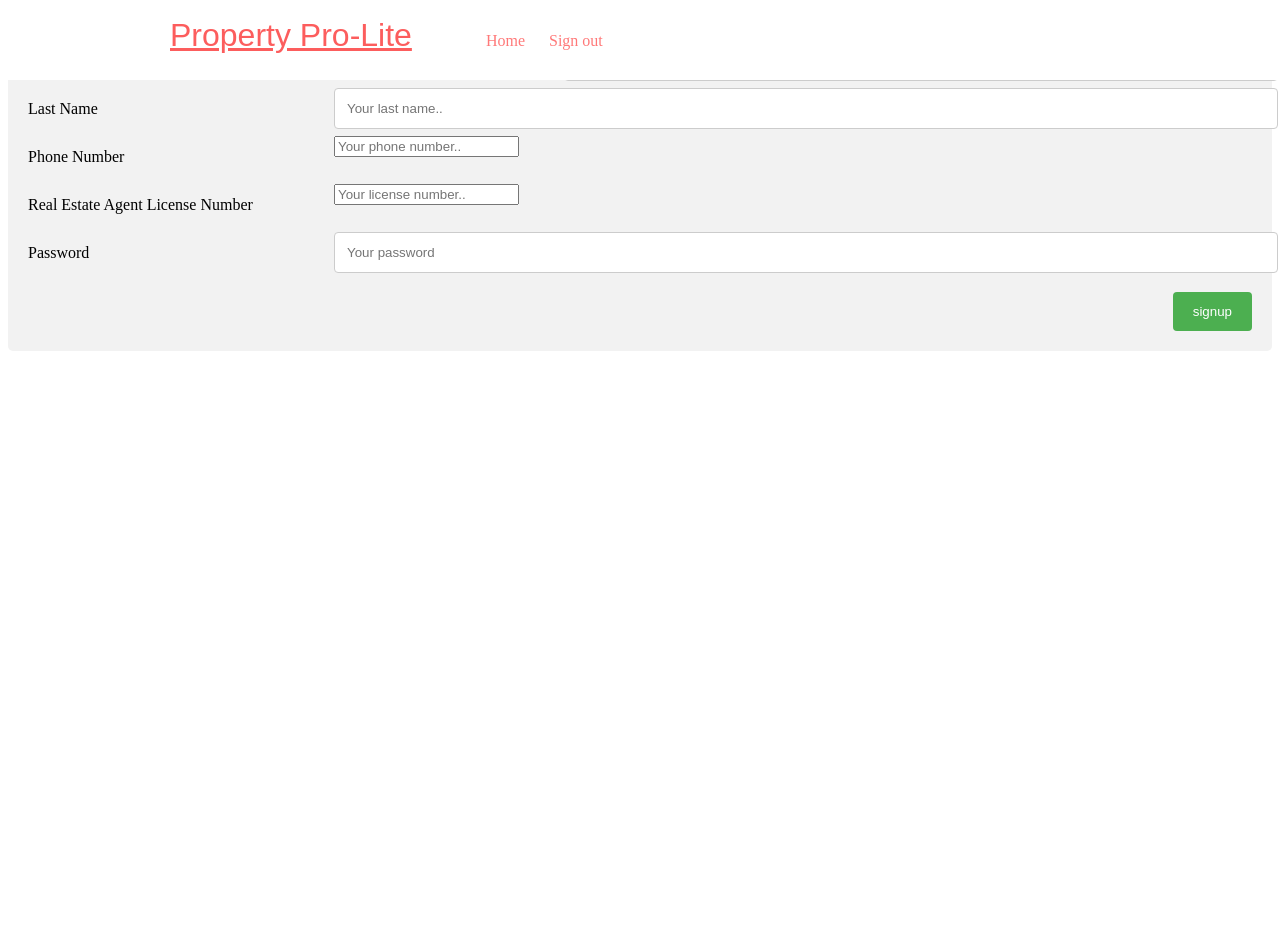
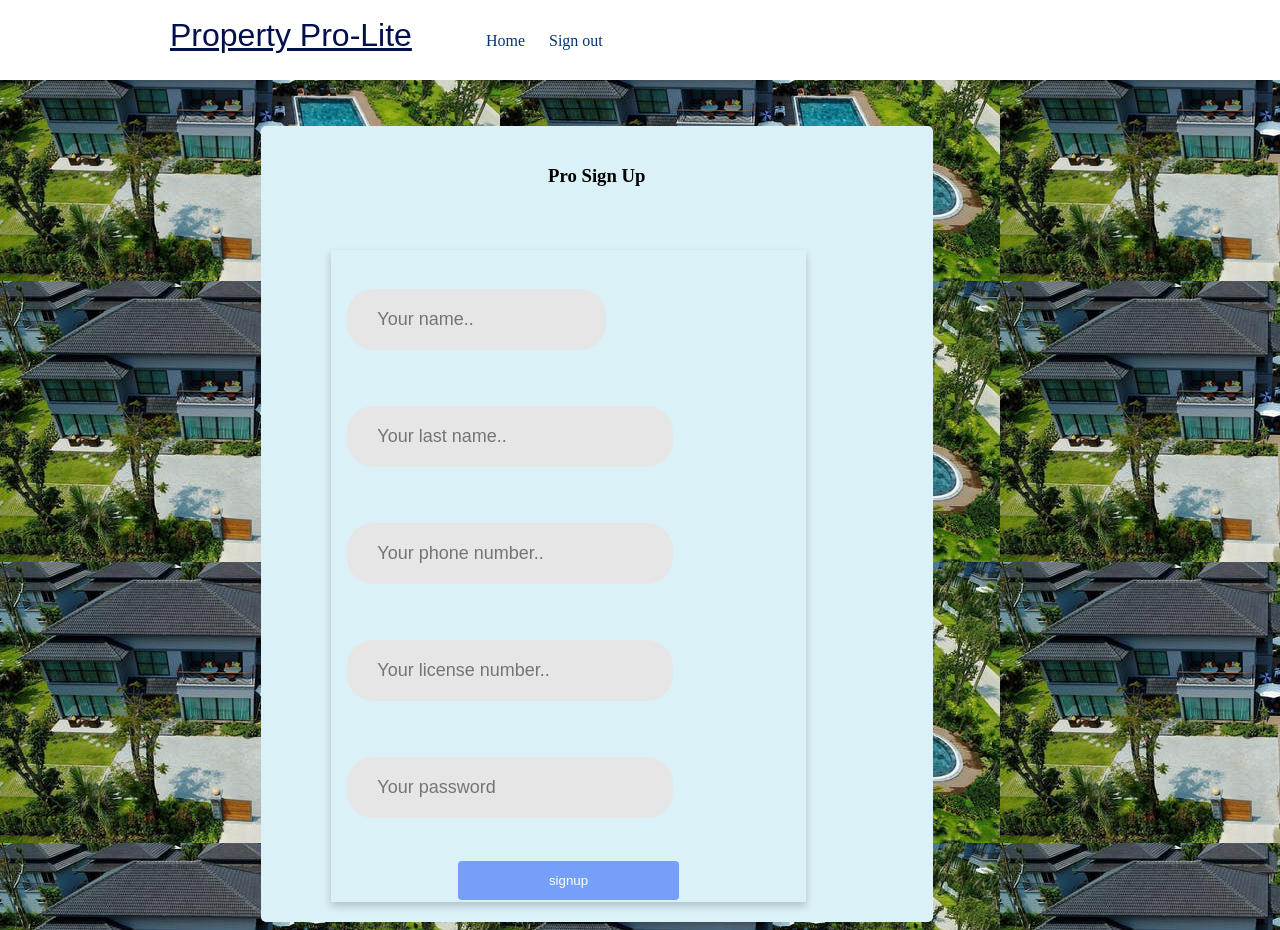
Before and after one commit to sharonandisi/PropertyProLite, a plain HTML site: page UI/prosign.html in a window 1280 px wide. Before the commit the page ends 800 px from the top, so only its background shows below. Drawn offline with Linux system fonts and the light colour scheme.

Commit message:
fix the design of the pro sign up page [#167163608]

```diff
--- a/UI/dashboard.css
+++ b/UI/dashboard.css
@@ -26,7 +26,7 @@
   margin: 0 auto;
 }
 .menu a, .menu a:visited {
-  color: #ff7979;
+  color: #043474;
 }
 .menu a:hover, .menu a:target {
   color: black;
@@ -42,7 +42,7 @@
   font-family: sans-serif;
 }
 a.sitename, a:visited.sitename {
-  color: #fc5d5d;
+  color: #040f4d;
 }
 .menu-items li {
   display: inline-block;
@@ -208,16 +208,24 @@ a.sitename, a:visited.sitename {
     border-radius: 5px;
 
 }
+#prosign {
+    background-image: url(images/dashboard.jpeg);
+}
+h3{
+  text-align: center;
+}
+.form-control {
+  width: 80%;
+  font-size: 18px;
+  display: block;
+  padding: 20px 30px;
+  background: #e6e6e6;
+  border: none;
+  border-radius: 26px;
+  margin: 25px 0;
+}
 
 
-
-input[type=text], select, textarea {
-  width: 100%;
-  padding: 12px;
-  border: 1px solid #ccc;
-  border-radius: 4px;
-  resize: vertical;
-}
 
 label {
   padding: 12px 12px 12px 0;
@@ -225,23 +233,29 @@ label {
 }
 
 input[type=submit] {
-  background-color: #4CAF50;
+  background-color: rgb(117, 159, 248);
   color: white;
   padding: 12px 20px;
   border: none;
   border-radius: 4px;
   cursor: pointer;
-  float: right;
+  margin-left: 25%;
+  width: 50%;
 }
 
 input[type=submit]:hover {
-  background-color: #45a049;
+  background-color: blue;
 }
 
 .container {
   border-radius: 5px;
-  background-color: #f2f2f2;
+  background-color: #daf1f7;
   padding: 20px;
+  width: 50%;
+  margin-top: 10%;
+  margin-left: 20%;
+  height: 80%;
+
 }
 
 .col-25 {
@@ -263,6 +277,27 @@ input[type=submit]:hover {
   clear: both;
 }
 
+/* ANIMATION */
+@keyframes fadeInUp {
+  from {
+    transform: translate3d(0, 40px, 0);
+  }
+
+  to {
+    transform: translate3d(0, 0, 0);
+    opacity: 1;
+  }
+}
+
+.animated {
+  animation-duration: 0.8s;
+  animation-fill-mode: both;
+}
+
+.fadeInUp {
+  opacity: 0;
+  animation-name: fadeInUp;
+}
 /* Responsive layout - when the screen is less than 600px wide, make the two columns stack on top of each other instead of next to each other */
 @media screen and (max-width: 600px) {
   .col-25, .col-75, input[type=submit] {
--- a/UI/prosign.html
+++ b/UI/prosign.html
@@ -23,7 +23,7 @@
     <script src="script.js"></script>
 </head>
 
-<body>
+<body id="prosign">
     <!-- nav
                 ==========================================-->
     <nav class="fixed-nav-bar">
@@ -38,63 +38,50 @@
         </div>
     </nav>
     <div class="container">
+        <h3 >Pro Sign Up</h3>
+        <div class="card animated fadeInUp">
         <form action="#">
             <div class="row">
-                <div class="col-25">
-                    <label for="type">Property Type</label>
-                </div>
                 <div class="col-75">
-                    <div class="col-25">
-                        <label for="fname">First Name</label>
-                    </div>
                     <div class="col-75">
-                        <input type="text" id="fname" name="firstname" placeholder="Your name.." required>
+                        <input type="text" class="form-control" id="fname" name="firstname" placeholder="Your name.." required>
                     </div>
                 </div>
                 <div class="row">
 
                 </div>
                 <div class="row">
-                    <div class="col-25">
-                        <label for="lname">Last Name</label>
-                    </div>
                     <div class="col-75">
-                        <input type="text" id="lname" name="lastname" placeholder="Your last name.." required>
+                        <input type="text" class="form-control" id="lname" name="lastname" placeholder="Your last name.." required>
                     </div>
                 </div>
                 <div class="row">
-                    <div class="col-25">
-                        <label for="number">Phone Number</label>
-                    </div>
                     <div class="col-75">
-                        <input type="number" id="number" name="number" placeholder="Your phone number.." required>
+                        <input type="number" class="form-control" id="number" name="number" placeholder="Your phone number.." required>
                     </div>
                 </div>
 
                 <div class="row">
-                    <div class="col-25">
-                        <label for="licensenumber">Real Estate Agent License Number</label>
-                    </div>
+
                     <div class="col-75">
-                        <input type="number" id="licensenumber" name="licensenumber" placeholder="Your license number.."
+                        <input type="number" class="form-control" id="licensenumber" name="licensenumber" placeholder="Your license number.."
                             required>
                     </div>
                 </div>
 
                 <div class="row">
-                    <div class="col-25">
-                        <label for="password">Password</label>
-                    </div>
+
                     <div class="col-75">
-                        <input type="text" name="password" id="password" placeholder="Your password" required>
+                        <input type="text" class="form-control" name="password" id="password" placeholder="Your password" required>
                     </div>
                 </div>
                 <div class="row">
                     <br>
-                    <input type="submit" value="signup" onclick=dashBoard()>
+                    <input type="submit" value="signup" onclick=runCheck1()>
 
                 </div>
         </form>
+        </div>
     </div>
 
 </body>
```
Also changed, not shown: UI/images/dashboard.jpeg (added).
